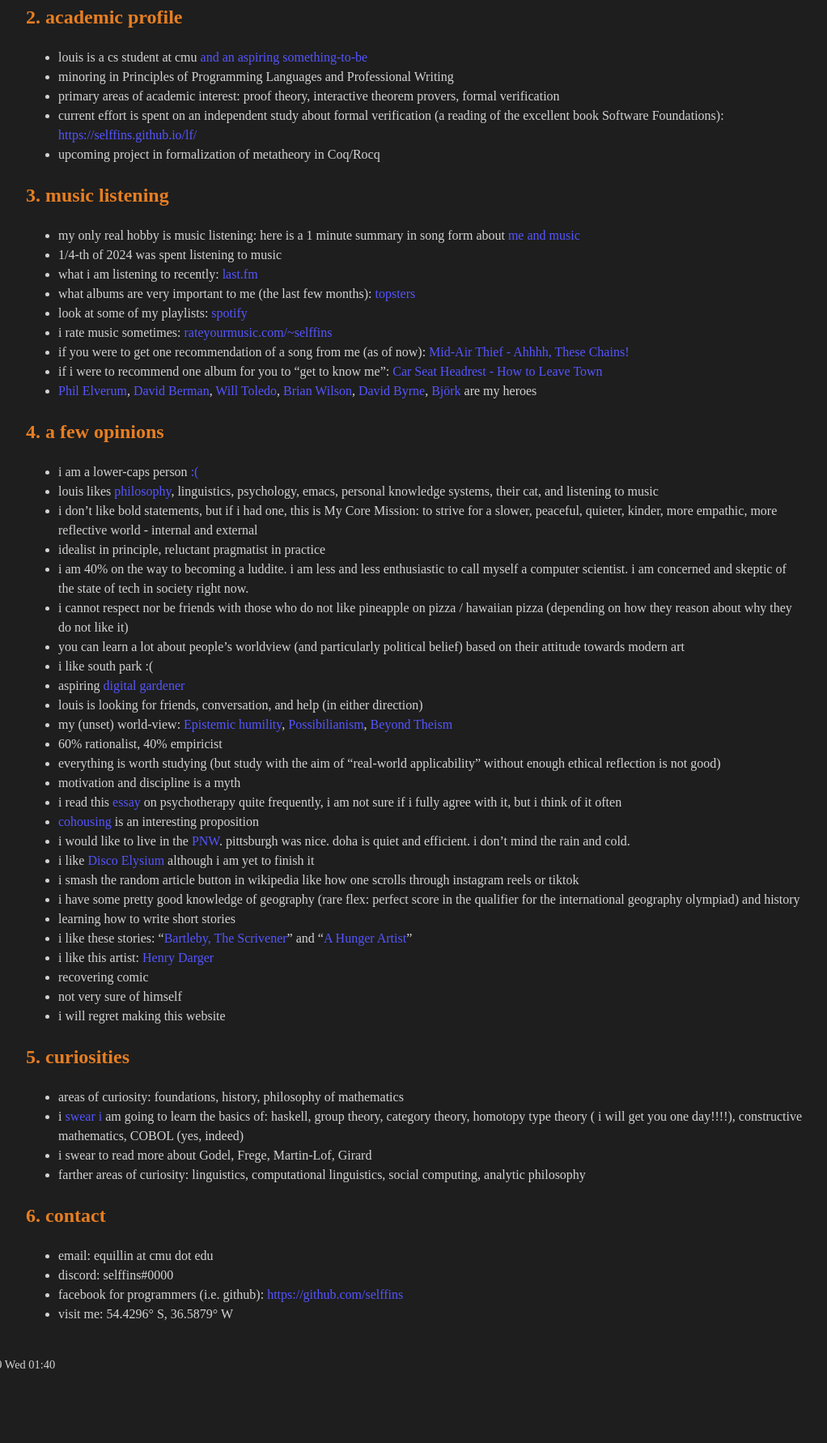
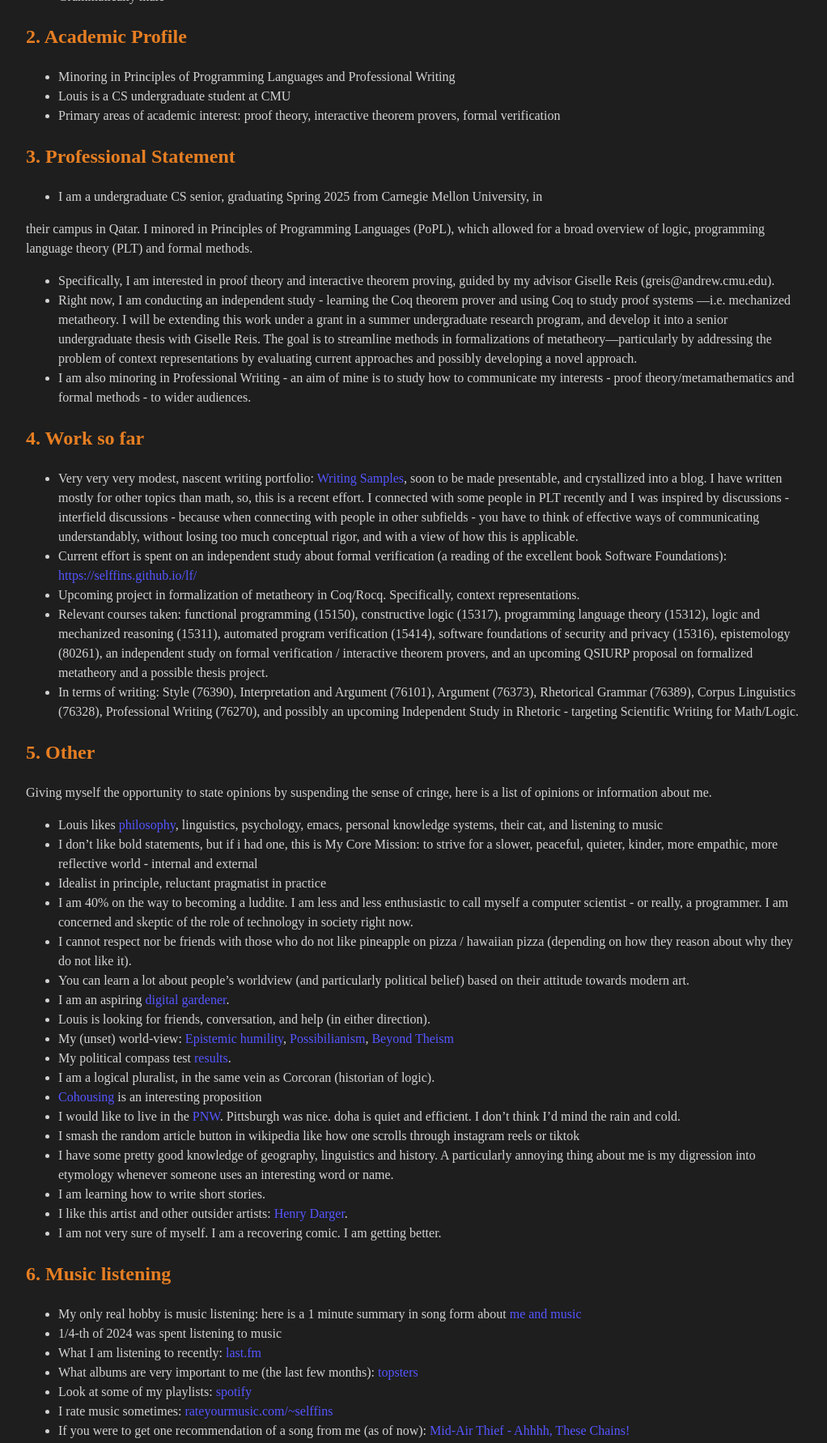
Before and after one commit to selffins/personal-website, a plain HTML site: page index.html in a window 1280 px wide. Shown: the part 529-2311 px from the top of the page at 81% size, without its empty margins (128-1150 px from the left). Before the commit the page ends 2234 px from the top, so only its background shows below. Drawn offline with Linux system fonts and the light colour scheme.

Commit message:
Rewrite for different audience

```diff
--- a/index.html
+++ b/index.html
@@ -3,10 +3,10 @@
 "http://www.w3.org/TR/xhtml1/DTD/xhtml1-strict.dtd">
 <html xmlns="http://www.w3.org/1999/xhtml" lang="en" xml:lang="en">
 <head>
-<!-- 2025-02-19 Wed 01:40 -->
+<!-- 2025-03-12 Wed 08:02 -->
 <meta http-equiv="Content-Type" content="text/html;charset=utf-8" />
 <meta name="viewport" content="width=device-width, initial-scale=1" />
-<title>personal website</title>
+<title>Semi-professional website</title>
 <meta name="author" content="selffins" />
 <meta name="generator" content="Org Mode" />
 <style type="text/css">
@@ -197,105 +197,130 @@
 </head>
 <body>
 <div id="content" class="content">
-<h1 class="title">personal website</h1>
+<h1 class="title">Semi-professional website</h1>
 <div id="table-of-contents" role="doc-toc">
 <h2>Table of Contents</h2>
 <div id="text-table-of-contents" role="doc-toc">
 <ul>
-<li><a href="#orgfdc3752">1. what</a></li>
-<li><a href="#org667f87f">2. academic profile</a></li>
-<li><a href="#org9d4e950">3. music listening</a></li>
-<li><a href="#orgacd1cd6">4. a few opinions</a></li>
-<li><a href="#org71e9b67">5. curiosities</a></li>
-<li><a href="#org4134766">6. contact</a></li>
+<li><a href="#orgbb93561">1. What</a></li>
+<li><a href="#org7096087">2. Academic Profile</a></li>
+<li><a href="#orgf7e6ece">3. Professional Statement</a></li>
+<li><a href="#org878a478">4. Work so far</a></li>
+<li><a href="#org52a091c">5. Other</a></li>
+<li><a href="#org7453e7c">6. Music listening</a></li>
+<li><a href="#org147b035">7. Curiosities</a></li>
+<li><a href="#org3ed46c4">8. Contact</a></li>
 </ul>
 </div>
 </div>
-<div id="outline-container-orgfdc3752" class="outline-2">
-<h2 id="orgfdc3752"><span class="section-number-2">1.</span> what</h2>
+<div id="outline-container-orgbb93561" class="outline-2">
+<h2 id="orgbb93561"><span class="section-number-2">1.</span> What</h2>
 <div class="outline-text-2" id="text-1">
 <ul class="org-ul">
-<li>this is <a href="https://www.collinsdictionary.com/dictionary/english/onanistic">my</a> <a href="https://www.merriam-webster.com/dictionary/conceited">personal</a> <a href="https://dictionary.cambridge.org/dictionary/english/pretentious">(louis)</a> <a href="https://en.wikipedia.org/wiki/Virtue_signalling#Definition_and_usage">website</a>. (&lt;&#x2014; links are warnings/disclaimers)</li>
-<li>aliases: louis, earl, earl louis (legal first name), lewis (it is more unambiguous in pronunciation), equillin, selffins (online identity), that one guy over there</li>
-<li>grammatically male</li>
+<li>Louis Quilling&rsquo;s website</li>
+<li>Aliases: louis,  lewis (it is more unambiguous in pronunciation), equillin, selffins (online identity), that one guy over there</li>
+<li>Grammatically male</li>
 </ul>
 </div>
 </div>
-<div id="outline-container-org667f87f" class="outline-2">
-<h2 id="org667f87f"><span class="section-number-2">2.</span> academic profile</h2>
+<div id="outline-container-org7096087" class="outline-2">
+<h2 id="org7096087"><span class="section-number-2">2.</span> Academic Profile</h2>
 <div class="outline-text-2" id="text-2">
 <ul class="org-ul">
-<li>louis is a cs student at cmu <a href="https://en.wikipedia.org/wiki/Zen_and_the_Art_of_Motorcycle_Maintenance#Gumption_traps">and</a> <a href="https://dictionary.cambridge.org/dictionary/english/poseur">an</a> <a href="https://dictionary.cambridge.org/dictionary/english/be-all-talk-and-no-action">aspiring</a> <a href="https://en.wikipedia.org/wiki/Self-realization">something-to-be</a></li>
-<li>minoring in Principles of Programming Languages and Professional Writing</li>
-<li>primary areas of academic interest: proof theory, interactive theorem provers, formal verification</li>
-<li>current effort is spent on an independent study about formal verification (a reading of the excellent book Software Foundations): <a href="https://selffins.github.io/lf/">https://selffins.github.io/lf/</a></li>
-<li>upcoming project in formalization of metatheory in Coq/Rocq</li>
+<li>Minoring in Principles of Programming Languages and Professional Writing</li>
+<li>Louis is a CS undergraduate student at CMU</li>
+<li>Primary areas of academic interest: proof theory, interactive theorem provers, formal verification</li>
 </ul>
 </div>
 </div>
-<div id="outline-container-org9d4e950" class="outline-2">
-<h2 id="org9d4e950"><span class="section-number-2">3.</span> music listening</h2>
+<div id="outline-container-orgf7e6ece" class="outline-2">
+<h2 id="orgf7e6ece"><span class="section-number-2">3.</span> Professional Statement</h2>
 <div class="outline-text-2" id="text-3">
 <ul class="org-ul">
-<li>my only real hobby is music listening: here is a 1 minute summary in song form about <a href="https://www.youtube.com/watch?v=dKipYHuZUD8">me and music</a></li>
+<li>I am a undergraduate CS senior, graduating Spring 2025 from Carnegie Mellon University, in</li>
+</ul>
+<p>
+their campus in Qatar. I minored in Principles of Programming Languages (PoPL), which allowed for a broad
+overview of logic, programming language theory (PLT) and formal methods.
+</p>
+<ul class="org-ul">
+<li>Specifically, I am interested in proof theory and interactive theorem proving, guided by my advisor Giselle Reis (greis@andrew.cmu.edu).</li>
+<li>Right now, I am conducting an independent study - learning the Coq theorem prover and using Coq to study proof systems —i.e. mechanized metatheory. I will be extending this work under a grant in a summer undergraduate research program, and develop it into a senior undergraduate thesis with Giselle Reis. The goal is to streamline methods in formalizations of metatheory—particularly by addressing the problem of context representations by evaluating current approaches and possibly developing a novel approach.</li>
+<li>I am also minoring in Professional Writing - an aim of mine is to study how to communicate my interests - proof theory/metamathematics and formal methods - to wider audiences.</li>
+</ul>
+</div>
+</div>
+<div id="outline-container-org878a478" class="outline-2">
+<h2 id="org878a478"><span class="section-number-2">4.</span> Work so far</h2>
+<div class="outline-text-2" id="text-4">
+<ul class="org-ul">
+<li>Very very very modest, nascent writing portfolio: <a href="https://docs.google.com/document/d/1tXGWEhwr83BrJDGW0OWJKRs60QbKRvY5X-SDSWqY2Dk/edit?usp=sharing">Writing Samples</a>, soon to be made presentable, and crystallized into a blog. I have written mostly for other topics than math, so, this is a recent effort. I connected with some people in PLT recently and I was inspired by discussions - interfield discussions - because when connecting with people in other subfields - you have to think of effective ways of communicating understandably, without losing too much conceptual rigor, and  with a view of how this is applicable.</li>
+<li>Current effort is spent on an independent study about formal verification (a reading of the excellent book Software Foundations): <a href="https://selffins.github.io/lf/">https://selffins.github.io/lf/</a></li>
+<li>Upcoming project in formalization of metatheory in Coq/Rocq. Specifically, context representations.</li>
+<li>Relevant courses taken: functional programming (15150), constructive logic (15317), programming language theory (15312), logic and mechanized reasoning (15311), automated program verification (15414), software foundations of security and privacy (15316), epistemology (80261), an independent study on formal verification / interactive theorem provers, and an upcoming QSIURP proposal on formalized metatheory and a possible thesis project.</li>
+<li>In terms of writing: Style (76390), Interpretation and Argument (76101), Argument (76373), Rhetorical Grammar (76389), Corpus Linguistics (76328), Professional Writing (76270), and possibly an upcoming Independent Study in Rhetoric - targeting Scientific Writing for Math/Logic.</li>
+</ul>
+</div>
+</div>
+<div id="outline-container-org52a091c" class="outline-2">
+<h2 id="org52a091c"><span class="section-number-2">5.</span> Other</h2>
+<div class="outline-text-2" id="text-5">
+<p>
+Giving myself the opportunity to state opinions by suspending the sense of cringe, here is a list of opinions or information about me.
+</p>
+
+<ul class="org-ul">
+<li>Louis likes <a href="https://www.merriam-webster.com/dictionary/pretentious">philosophy</a>, linguistics, psychology, emacs, personal knowledge systems, their cat, and listening to music</li>
+<li>I don&rsquo;t like bold statements, but if i had one, this is My Core Mission: to strive for a slower, peaceful, quieter, kinder, more empathic, more reflective world - internal and external</li>
+<li>Idealist in principle, reluctant pragmatist in practice</li>
+<li>I am 40% on the way to becoming a luddite. I am less and less enthusiastic to call myself a computer scientist - or really, a programmer. I am concerned and skeptic of the role of technology in society right now.</li>
+<li>I cannot respect nor be friends with those who do not like pineapple on pizza / hawaiian pizza (depending on how they reason about why they do not like it).</li>
+<li>You can learn a lot about people&rsquo;s worldview (and particularly political belief) based on their attitude towards modern art.</li>
+<li>I am an aspiring <a href="https://timrodenbroeker.de/digital-garden/">digital</a> <a href="https://maggieappleton.com/garden-history/">gardener</a>.</li>
+<li>Louis is looking for friends, conversation, and help (in either direction).</li>
+<li>My (unset) world-view: <a href="https://en.wikipedia.org/wiki/Epistemic_humility">Epistemic humility</a>, <a href="https://en.wikipedia.org/wiki/Possibilianism">Possibilianism</a>, <a href="https://en.wikiversity.org/wiki/Beyond_Theism">Beyond Theism</a></li>
+<li>My political compass test <a href="https://www.politicalcompass.org/yourpoliticalcompass_js?ec=-7.38&amp;soc=-7.23">results</a>.</li>
+<li>I am a logical pluralist, in the same vein as Corcoran (historian of logic).</li>
+<li><a href="https://www.npr.org/sections/shots-health-news/2024/11/29/nx-s1-5210688/lonelieness-epidemic-social-isolation-parenting-cohousing">Cohousing</a> is an interesting proposition</li>
+<li>I would like to live in the <a href="https://en.wikipedia.org/wiki/Pacific_Northwest">PNW</a>. Pittsburgh was nice. doha is quiet and efficient. I don&rsquo;t think I&rsquo;d mind the rain and cold.</li>
+<li>I smash the random article button in wikipedia like how one scrolls through instagram reels or tiktok</li>
+<li>I have some pretty good knowledge of geography, linguistics and history. A particularly annoying thing about me is my digression into etymology whenever someone uses an interesting word or name.</li>
+<li>I am learning how to write short stories.</li>
+<li>I like this artist and other outsider artists: <a href="https://en.wikipedia.org/wiki/Henry_Darger">Henry Darger</a>.</li>
+<li>I am not very sure of myself. I am a recovering comic. I am getting better.</li>
+</ul>
+</div>
+</div>
+<div id="outline-container-org7453e7c" class="outline-2">
+<h2 id="org7453e7c"><span class="section-number-2">6.</span> Music listening</h2>
+<div class="outline-text-2" id="text-6">
+<ul class="org-ul">
+<li>My only real hobby is music listening: here is a 1 minute summary in song form about <a href="https://www.youtube.com/watch?v=dKipYHuZUD8">me and music</a></li>
 <li>1/4-th of 2024 was spent listening to music</li>
-<li>what i am listening to recently: <a href="https://www.last.fm/user/selffins">last.fm</a></li>
-<li>what albums are very important to me (the last few months): <a href="https://shorturl.at/4CkDk">topsters</a></li>
-<li>look at some of my playlists: <a href="https://open.spotify.com/user/m0zp47pe91bma5yw67nqcsl8k?si=9899e9de39ba4456">spotify</a></li>
-<li>i rate music sometimes: <a href="https://rateyourmusic.com/~selffins">rateyourmusic.com/~selffins</a></li>
-<li>if you were to get one recommendation of a song from me (as of now): <a href="https://midairthief.bandcamp.com/track/ahhhh-these-chains">Mid-Air Thief - Ahhhh, These Chains!</a></li>
-<li>if i were to recommend one album for you to &ldquo;get to know me&rdquo;: <a href="https://carseatheadrest.bandcamp.com/album/how-to-leave-town">Car Seat Headrest - How to Leave Town</a></li>
+<li>What I am listening to recently: <a href="https://www.last.fm/user/selffins">last.fm</a></li>
+<li>What albums are very important to me (the last few months): <a href="https://shorturl.at/4CkDk">topsters</a></li>
+<li>Look at some of my playlists: <a href="https://open.spotify.com/user/m0zp47pe91bma5yw67nqcsl8k?si=9899e9de39ba4456">spotify</a></li>
+<li>I rate music sometimes: <a href="https://rateyourmusic.com/~selffins">rateyourmusic.com/~selffins</a></li>
+<li>If you were to get one recommendation of a song from me (as of now): <a href="https://midairthief.bandcamp.com/track/ahhhh-these-chains">Mid-Air Thief - Ahhhh, These Chains!</a></li>
+<li>If I were to recommend one album for you to &ldquo;get to know me&rdquo;: <a href="https://carseatheadrest.bandcamp.com/album/how-to-leave-town">Car Seat Headrest - How to Leave Town</a></li>
 <li><a href="https://en.wikipedia.org/wiki/Phil_Elverum">Phil Elverum</a>, <a href="https://en.wikipedia.org/wiki/David_Berman_(musician)">David Berman</a>, <a href="https://en.wikipedia.org/wiki/Will_Toledo">Will Toledo</a>, <a href="https://en.wikipedia.org/wiki/Brian_Wilson">Brian Wilson</a>, <a href="https://en.wikipedia.org/wiki/David_Byrne">David Byrne</a>, <a href="https://en.wikipedia.org/wiki/Bj%C3%B6rk">Björk</a> are my heroes</li>
 </ul>
 </div>
 </div>
-<div id="outline-container-orgacd1cd6" class="outline-2">
-<h2 id="orgacd1cd6"><span class="section-number-2">4.</span> a few opinions</h2>
-<div class="outline-text-2" id="text-4">
+<div id="outline-container-org147b035" class="outline-2">
+<h2 id="org147b035"><span class="section-number-2">7.</span> Curiosities</h2>
+<div class="outline-text-2" id="text-7">
 <ul class="org-ul">
-<li>i am a lower-caps person <a href="https://en.wikipedia.org/wiki/Virtue_signalling#Definition_and_usage">:(</a></li>
-<li>louis likes <a href="https://www.merriam-webster.com/dictionary/pretentious">philosophy</a>, linguistics, psychology, emacs, personal knowledge systems, their cat, and listening to music</li>
-<li>i don&rsquo;t like bold statements, but if i had one, this is My Core Mission: to strive for a slower, peaceful, quieter, kinder, more empathic, more reflective world - internal and external</li>
-<li>idealist in principle, reluctant pragmatist in practice</li>
-<li>i am 40% on the way to becoming a luddite. i am less and less enthusiastic to call myself a computer scientist. i am concerned and skeptic of the state of tech in society right now.</li>
-<li>i cannot respect nor be friends with those who do not like pineapple on pizza / hawaiian pizza (depending on how they reason about why they do not like it)</li>
-<li>you can learn a lot about people&rsquo;s worldview (and particularly political belief) based on their attitude towards modern art</li>
-<li>i like south park :(</li>
-<li>aspiring <a href="https://timrodenbroeker.de/digital-garden/">digital</a> <a href="https://maggieappleton.com/garden-history/">gardener</a></li>
-<li>louis is looking for friends, conversation, and help (in either direction)</li>
-<li>my (unset) world-view: <a href="https://en.wikipedia.org/wiki/Epistemic_humility">Epistemic humility</a>, <a href="https://en.wikipedia.org/wiki/Possibilianism">Possibilianism</a>, <a href="https://en.wikiversity.org/wiki/Beyond_Theism">Beyond Theism</a></li>
-<li>60% rationalist, 40% empiricist</li>
-<li>everything is worth studying (but study with the aim of &ldquo;real-world applicability&rdquo; without enough ethical reflection is not good)</li>
-<li>motivation and discipline is a myth</li>
-<li>i read this <a href="https://aeon.co/essays/i-am-a-better-therapist-since-i-let-go-of-therapeutic-theory">essay</a> on psychotherapy quite frequently, i am not sure if i fully agree with it, but i think of it often</li>
-<li><a href="https://www.npr.org/sections/shots-health-news/2024/11/29/nx-s1-5210688/lonelieness-epidemic-social-isolation-parenting-cohousing">cohousing</a> is an interesting proposition</li>
-<li>i would like to live in the <a href="https://en.wikipedia.org/wiki/Pacific_Northwest">PNW</a>. pittsburgh was nice. doha is quiet and efficient. i don&rsquo;t mind the rain and cold.</li>
-<li>i like <a href="https://en.wikipedia.org/wiki/Disco_Elysium">Disco Elysium</a> although i am yet to finish it</li>
-<li>i smash the random article button in wikipedia like how one scrolls through instagram reels or tiktok</li>
-<li>i have some pretty good knowledge of geography (rare flex: perfect score in the qualifier for the international geography olympiad) and history</li>
-<li>learning how to write short stories</li>
-<li>i like these stories: &ldquo;<a href="https://moglen.law.columbia.edu/LCS/bartleby.pdf">Bartleby, The Scrivener</a>&rdquo; and &ldquo;<a href="https://www.kafka-online.info/a-hunger-artist.html">A Hunger Artist</a>&rdquo;</li>
-<li>i like this artist: <a href="https://en.wikipedia.org/wiki/Henry_Darger">Henry Darger</a></li>
-<li>recovering comic</li>
-<li>not very sure of himself</li>
-<li>i will regret making this website</li>
+<li>Areas of curiosity: foundations, history, philosophy of mathematics</li>
+<li>I <a href="https://www.merriam-webster.com/dictionary/go%20nowhere">swear</a> <a href="https://www.merriam-webster.com/dictionary/poseur">I</a> am going to learn the basics of: haskell, group theory, category theory, homotopy type theory constructive mathematics.</li>
+<li>Hoping to read more Godel, Bernays.</li>
+<li>Farther areas of curiosity: linguistics, computational linguistics, social computing, analytic philosophy</li>
 </ul>
 </div>
 </div>
-<div id="outline-container-org71e9b67" class="outline-2">
-<h2 id="org71e9b67"><span class="section-number-2">5.</span> curiosities</h2>
-<div class="outline-text-2" id="text-5">
-<ul class="org-ul">
-<li>areas of curiosity: foundations, history, philosophy of mathematics</li>
-<li>i <a href="https://www.merriam-webster.com/dictionary/go%20nowhere">swear</a> <a href="https://www.merriam-webster.com/dictionary/poseur">i</a> am going to learn the basics of: haskell, group theory, category theory, homotopy type theory ( i will get you one day!!!!), constructive mathematics, COBOL (yes, indeed)</li>
-<li>i swear to read more about Godel, Frege, Martin-Lof, Girard</li>
-<li>farther areas of curiosity: linguistics, computational linguistics, social computing, analytic philosophy</li>
-</ul>
-</div>
-</div>
-<div id="outline-container-org4134766" class="outline-2">
-<h2 id="org4134766"><span class="section-number-2">6.</span> contact</h2>
-<div class="outline-text-2" id="text-6">
+<div id="outline-container-org3ed46c4" class="outline-2">
+<h2 id="org3ed46c4"><span class="section-number-2">8.</span> Contact</h2>
+<div class="outline-text-2" id="text-8">
 <ul class="org-ul">
 <li>email: equillin at cmu dot edu</li>
 <li>discord: selffins#0000</li>
@@ -307,7 +332,7 @@
 </div>
 <div id="postamble" class="status">
 <p class="author">Author: selffins</p>
-<p class="date">Created: 2025-02-19 Wed 01:40</p>
+<p class="date">Created: 2025-03-12 Wed 08:02</p>
 </div>
 </body>
 </html>
```
Also changed, not shown: 1 other file.
